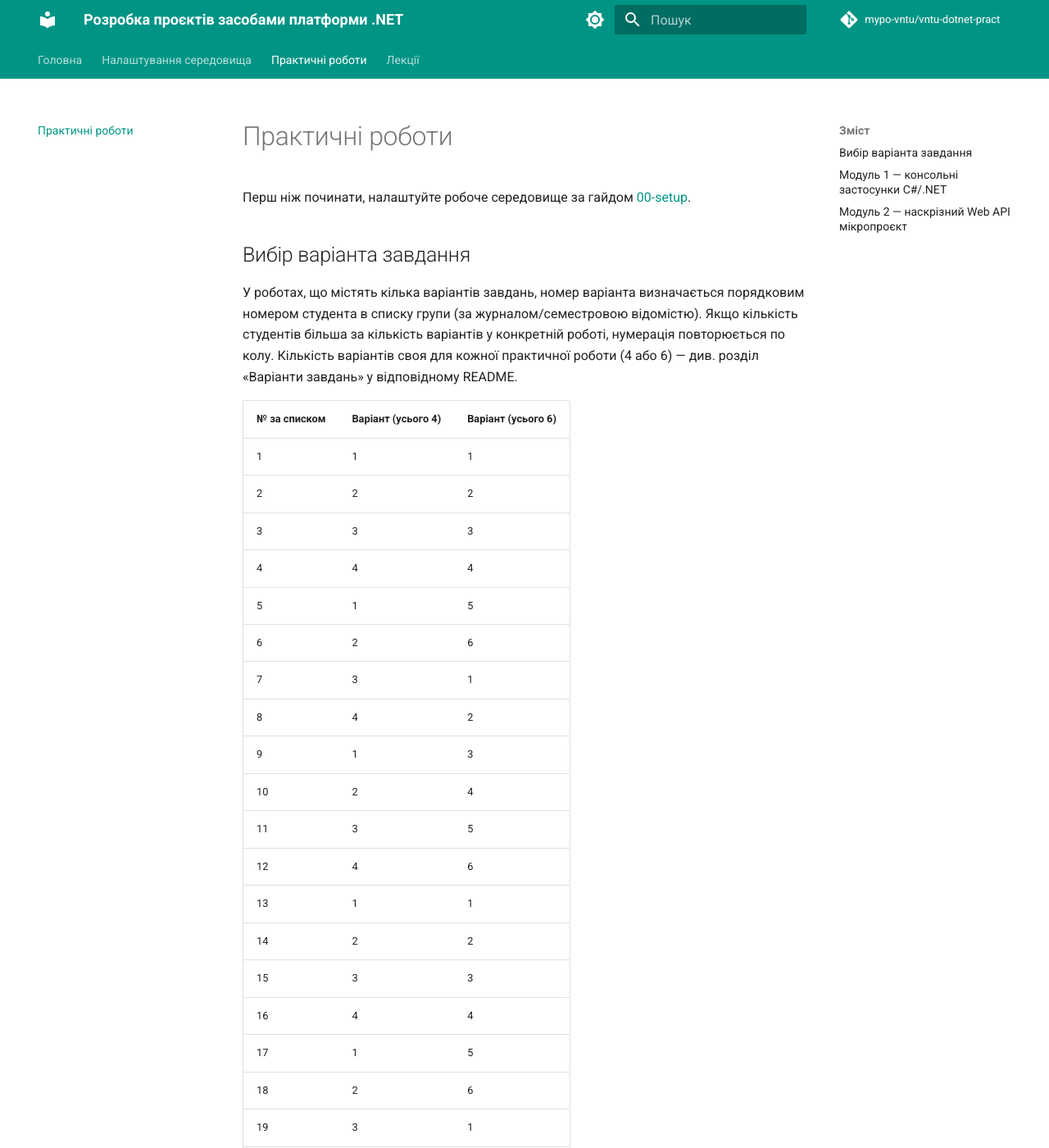
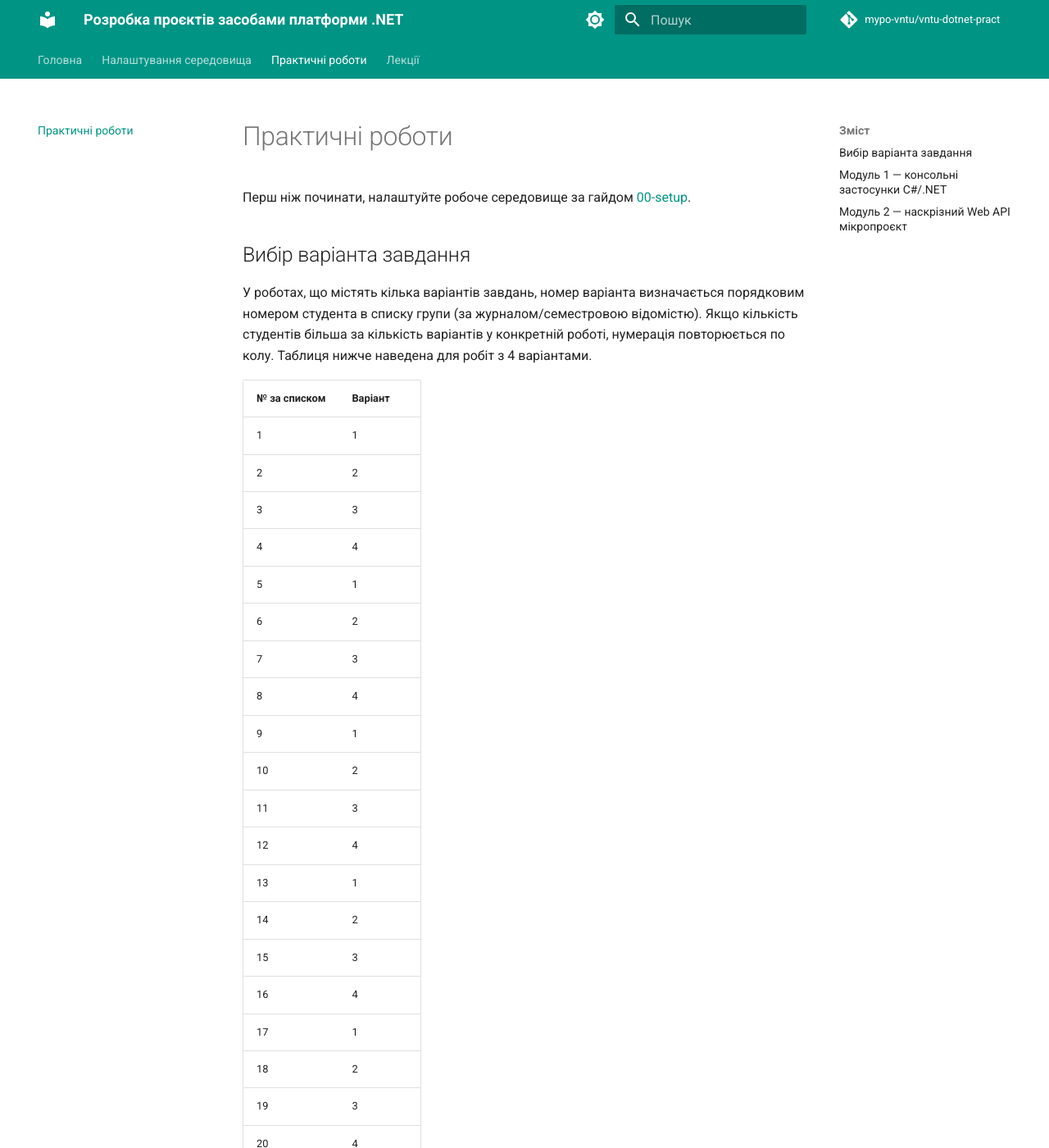
Before and after one commit to mypo-vntu/vntu-dotnet-pract, an MkDocs documentation site: the page built from site-docs/practs/index.md, in a window 1280 px wide and 1400 px high. Shown: the whole window at 82% size. Built offline with MkDocs 1.6.1 and Material for MkDocs 9.7.7, drawn with Linux system fonts in a browser that asks for light colours; comment, search, counter and statistics services are not loaded; some of the changed text lies outside the part shown.

Commit message:
more updates

```diff
--- a/practs/README.md
+++ b/practs/README.md
@@ -4,40 +4,43 @@
 
 ## Вибір варіанта завдання
 
-У роботах, що містять кілька варіантів завдань, номер варіанта визначається порядковим номером студента в списку групи (за журналом/семестровою відомістю). Якщо кількість студентів більша за кількість варіантів у конкретній роботі, нумерація повторюється по колу. Кількість варіантів своя для кожної практичної роботи (4 або 6) — див. розділ «Варіанти завдань» у відповідному README.
+У роботах, що містять кілька варіантів завдань, номер варіанта визначається порядковим номером студента в списку групи (за журналом/семестровою відомістю). Якщо кількість студентів більша за кількість варіантів у конкретній роботі, нумерація повторюється по колу. Таблиця нижче наведена для робіт з 4 варіантами.
 
-| № за списком | Варіант (усього 4) | Варіант (усього 6) |
-|---|---|---|
-| 1 | 1 | 1 |
-| 2 | 2 | 2 |
-| 3 | 3 | 3 |
-| 4 | 4 | 4 |
-| 5 | 1 | 5 |
-| 6 | 2 | 6 |
-| 7 | 3 | 1 |
-| 8 | 4 | 2 |
-| 9 | 1 | 3 |
-| 10 | 2 | 4 |
-| 11 | 3 | 5 |
-| 12 | 4 | 6 |
-| 13 | 1 | 1 |
-| 14 | 2 | 2 |
-| 15 | 3 | 3 |
-| 16 | 4 | 4 |
-| 17 | 1 | 5 |
-| 18 | 2 | 6 |
-| 19 | 3 | 1 |
-| 20 | 4 | 2 |
-| 21 | 1 | 3 |
-| 22 | 2 | 4 |
-| 23 | 3 | 5 |
-| 24 | 4 | 6 |
-| 25 | 1 | 1 |
-| 26 | 2 | 2 |
-| 27 | 3 | 3 |
-| 28 | 4 | 4 |
-| 29 | 1 | 5 |
-| 30 | 2 | 6 |
+| № за списком | Варіант |
+|---|---|
+| 1 | 1 |
+| 2 | 2 |
+| 3 | 3 |
+| 4 | 4 |
+| 5 | 1 |
+| 6 | 2 |
+| 7 | 3 |
+| 8 | 4 |
+| 9 | 1 |
+| 10 | 2 |
+| 11 | 3 |
+| 12 | 4 |
+| 13 | 1 |
+| 14 | 2 |
+| 15 | 3 |
+| 16 | 4 |
+| 17 | 1 |
+| 18 | 2 |
+| 19 | 3 |
+| 20 | 4 |
+| 21 | 1 |
+| 22 | 2 |
+| 23 | 3 |
+| 24 | 4 |
+| 25 | 1 |
+| 26 | 2 |
+| 27 | 3 |
+| 28 | 4 |
+| 29 | 1 |
+| 30 | 2 |
+
+> [!WARNING]
+> ПР №2–8 наразі в розробці (WIP) і ще не готові до виконання. Не починайте їх, доки це попередження не буде знято.
 
 ## Модуль 1 — консольні застосунки C#/.NET
 
```
Also changed, not shown: other parts of practs/README.md (+7 -7 lines).
